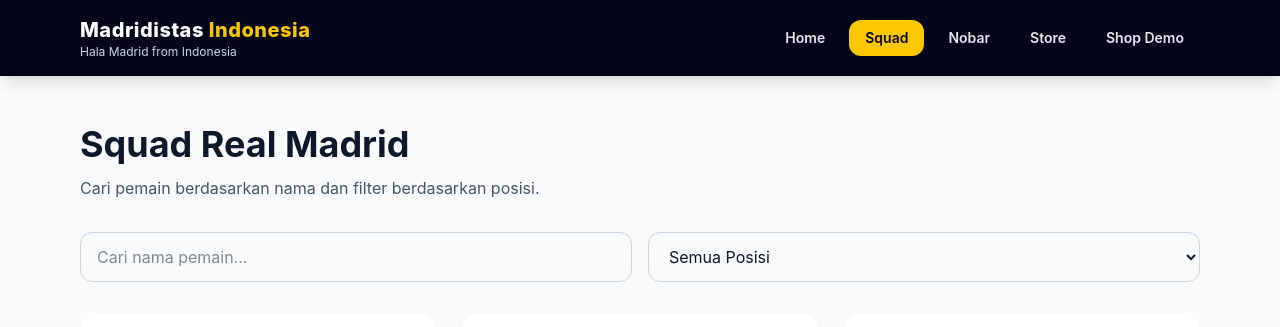
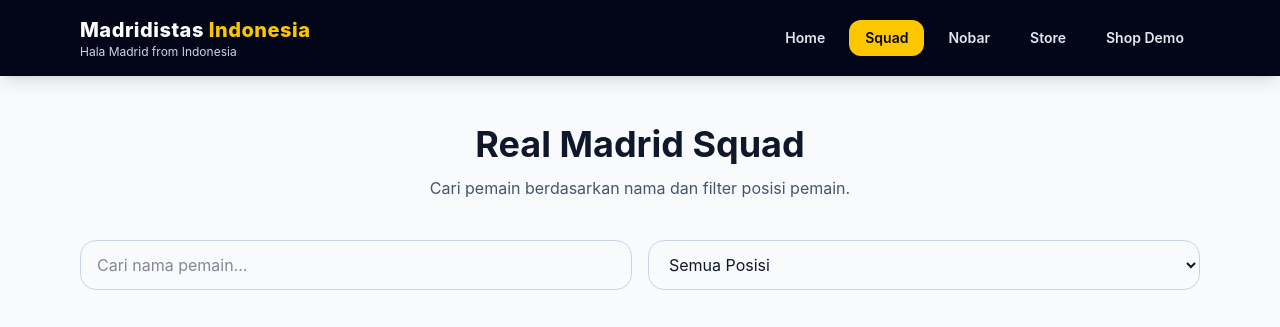
Before and after one commit to nsh75/madridistas-indonesia, a React (Vite) app: page / in a window 1280 px wide. Both pictures are taken after a click on the button "Squad". Shown: the top 327 px of the page. Built offline with nearby package versions, Linux system fonts and the light colour scheme.

Commit message:
Update Squad.jsx

```diff
--- a/src/pages/Squad.jsx
+++ b/src/pages/Squad.jsx
@@ -18,51 +18,62 @@
   });
 
   return (
-    <section className="bg-slate-50">
+    <section className="bg-slate-50 min-h-screen">
       <div className="mx-auto max-w-6xl px-4 py-12">
-        <h1 className="text-4xl font-bold text-slate-900">
-          Squad Real Madrid
-        </h1>
 
-        <p className="mt-3 text-slate-600">
-          Cari pemain berdasarkan nama dan filter berdasarkan posisi.
-        </p>
+        {/* Heading */}
+        <div className="text-center">
+          <h1 className="text-4xl font-bold text-slate-900">
+            Real Madrid Squad
+          </h1>
 
-        <form className="mt-8 grid gap-4 sm:grid-cols-2">
+          <p className="mt-3 text-slate-600">
+            Cari pemain berdasarkan nama dan filter posisi pemain.
+          </p>
+        </div>
+
+        {/* Form Search & Filter */}
+        <form className="mt-10 grid gap-4 sm:grid-cols-2">
           <input
             type="text"
             placeholder="Cari nama pemain..."
             value={search}
             onChange={(e) => setSearch(e.target.value)}
-            className="rounded-xl border border-slate-300 px-4 py-3 outline-none focus:border-blue-700"
+            className="rounded-2xl border border-slate-300 px-4 py-3 outline-none focus:border-blue-700"
           />
 
           <select
             value={position}
             onChange={(e) => setPosition(e.target.value)}
-            className="rounded-xl border border-slate-300 px-4 py-3 outline-none focus:border-blue-700"
+            className="rounded-2xl border border-slate-300 px-4 py-3 outline-none focus:border-blue-700"
           >
             <option value="All">Semua Posisi</option>
             <option value="Goalkeeper">Goalkeeper</option>
             <option value="Defender">Defender</option>
             <option value="Midfielder">Midfielder</option>
             <option value="Forward">Forward</option>
+            <option value="Coach">Coach</option>
           </select>
         </form>
 
+        {/* Card Players */}
         {filteredPlayers.length > 0 ? (
-          <div className="mt-8 grid gap-6 sm:grid-cols-2 lg:grid-cols-3">
+          <div className="mt-10 grid gap-6 sm:grid-cols-2 lg:grid-cols-3">
             {filteredPlayers.map((player) => (
-              <PlayerCard key={player.id} player={player} />
+              <PlayerCard
+                key={player.id}
+                player={player}
+              />
             ))}
           </div>
         ) : (
-          <div className="mt-8 rounded-2xl bg-white p-5 text-center shadow-md">
-            <p className="font-semibold text-slate-900">
-              Pemain tidak ditemukan
-            </p>
+          <div className="mt-10 rounded-2xl bg-white p-5 shadow-md text-center">
+            <h2 className="text-xl font-bold text-slate-900">
+              Pemain Tidak Ditemukan
+            </h2>
+
             <p className="mt-2 text-slate-600">
-              Coba gunakan kata kunci atau posisi lain.
+              Coba gunakan kata kunci atau filter lain.
             </p>
           </div>
         )}
```
